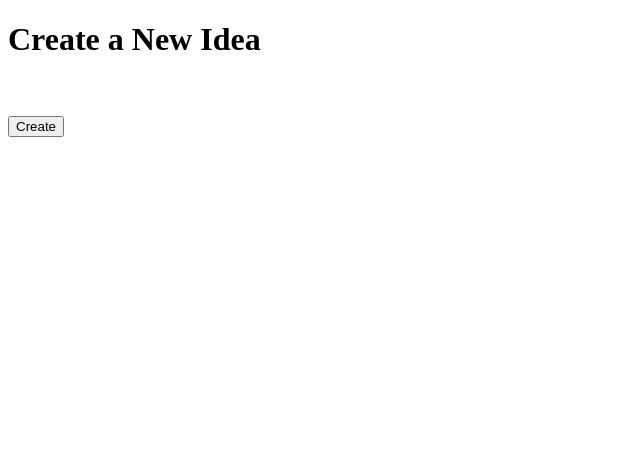
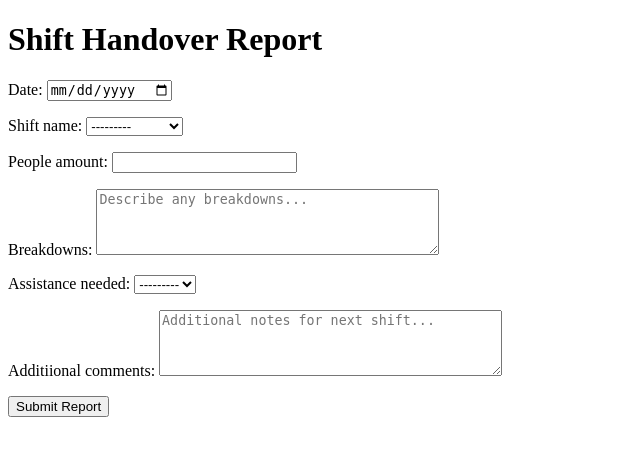
Before and after one commit to Ronnie95/Shift_report, a Django app: page /shift/ in a window 1280 px wide. Shown: the top 456 px of the page, without its empty margins (0-640 px from the left). Run offline with Django 4.2, Linux system fonts and the light colour scheme.

Commit message:
Shift form updates

```diff
--- a/main_app/templates/shift_report.html
+++ b/main_app/templates/shift_report.html
@@ -1,19 +1,22 @@
 <!DOCTYPE html>
-<html lang="en">
+<!DOCTYPE html>
+<html>
 <head>
-    <meta charset="UTF-8">
-    <meta http-equiv="X-UA-Compatible" content="IE=edge">
-    <meta name="viewport" content="width=device-width, initial-scale=1.0">
-    <title>Shift report</title>
+    <title>Shift Report</title>
 </head>
 <body>
-    <h1>Create a New Idea</h1>
-    <br/><br/>
-    <form method="post">
-        <div class="form-group">
-            {% csrf_token %}
-            <button type="submit" class="btn btn-primary">Create</button>
-        </div>
+
+    <h1>Shift Handover Report</h1>
+
+    <form method="POST">
+        {% csrf_token %}
+
+        {{ form.as_p }}
+
+        <button type="submit">
+            Submit Report
+        </button>
     </form>
+
 </body>
 </html>
```
